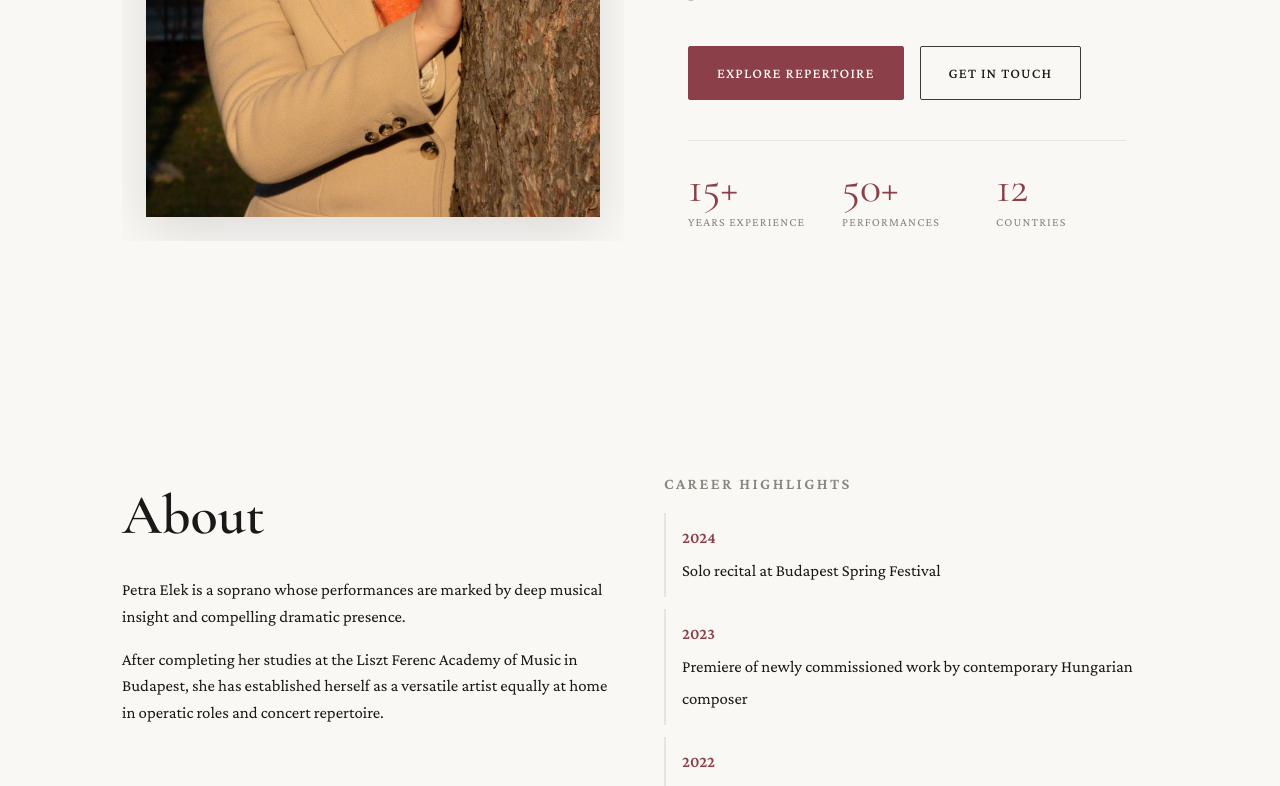
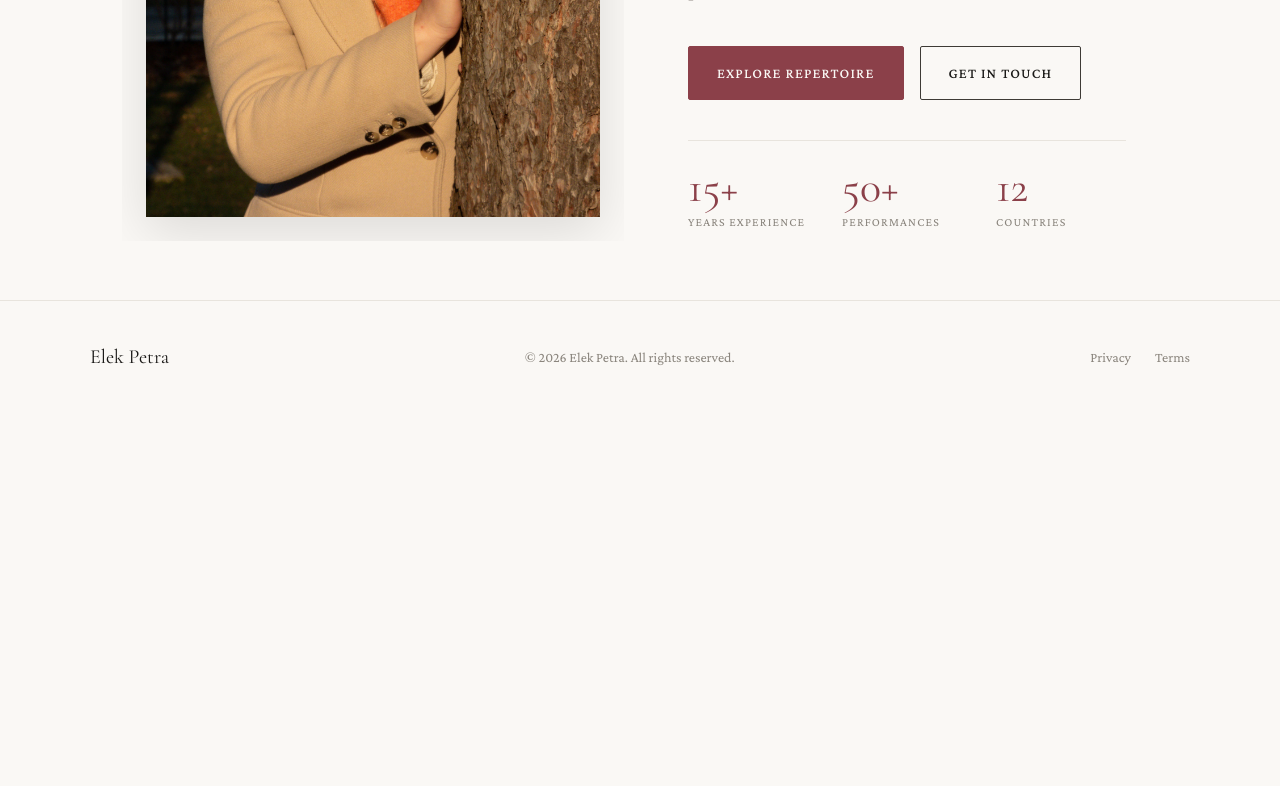
Before and after one commit to elekpetra99/elekpetra, a Next.js app: page / in a window 1280 px wide. Shown: the part 500-1286 px from the top of the page. After the commit the page ends 913 px from the top, so only its background shows below. Built offline with nearby package versions, Linux system fonts and the light colour scheme.

Commit message:
fix: strict scroll-snap - one section per scroll, no partial views
- Changed to 'mandatory' scroll-snap for strict snapping
- Each section exactly 100vh (no overflow)
- Main container handles scroll with snap
- Sections have overflow:hidden to prevent partial content

```diff
--- a/src/app/globals.css
+++ b/src/app/globals.css
@@ -27,7 +27,7 @@
 html {
   scroll-behavior: smooth;
   overflow-y: scroll;
-  scroll-snap-type: y proximity;
+  scroll-snap-type: y mandatory;
 }
 
 body {
@@ -41,19 +41,23 @@
 
 /* Scroll snap container */
 main {
-  scroll-snap-type: y proximity;
+  scroll-snap-type: y mandatory;
+  overflow-y: scroll;
+  height: 100vh;
+  height: 100dvh;
 }
 
 /* Each section snaps */
 main > section {
   scroll-snap-align: start;
   scroll-snap-stop: always;
-  min-height: 100vh;
-  min-height: 100dvh;
+  height: 100vh;
+  height: 100dvh;
   display: flex;
   flex-direction: column;
   justify-content: center;
   align-items: center;
+  overflow: hidden;
 }
 
 @media (max-width: 600px) {
```
